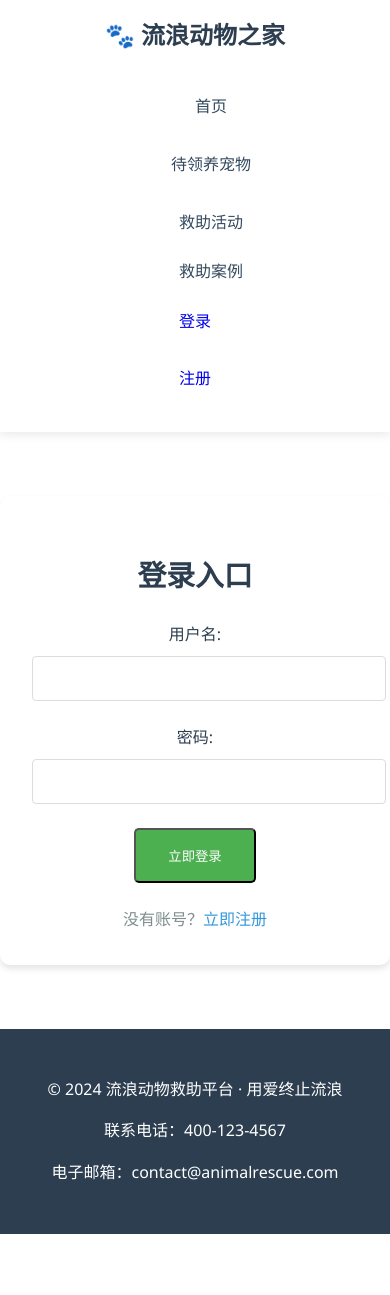
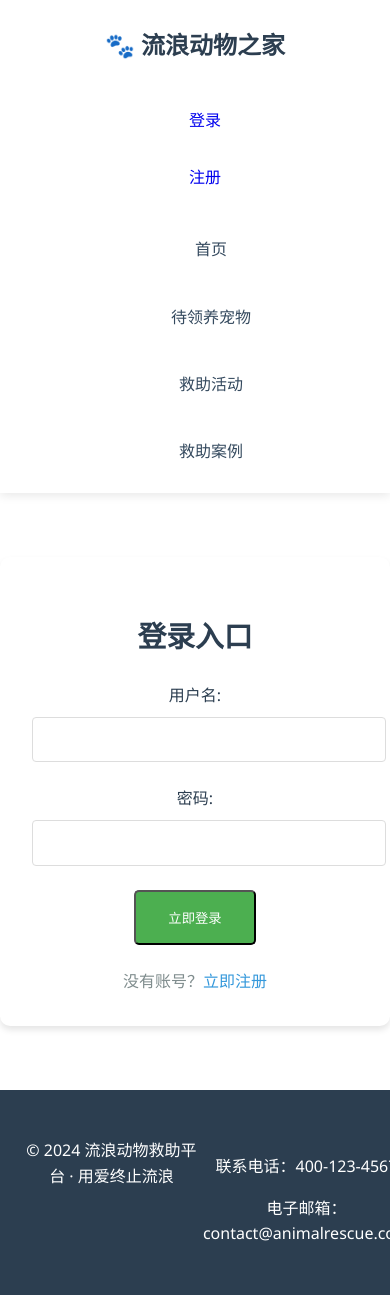
Before and after one commit to jmtl233/stray_animals, a Django app: page /users/login/ in a window 390 px wide; the page is wider, and only the part inside the window is pictured. Before the commit the page ends 1234 px from the top of that part, so only its background shows below. Run offline with Django 3.2, Linux system fonts and the light colour scheme.

Commit message:
顶部栏css2025年4月2日11:23:48

```diff
--- a/pets/views.py
+++ b/pets/views.py
@@ -17,7 +17,7 @@ class PetListView(ListView):
     paginate_by = 12
 
     def get_queryset(self):
-        queryset = super().get_queryset()
+        queryset = super().get_queryset().filter(status='available')
         breed_filter = self.request.GET.get('breed', '')
         if breed_filter:
             queryset = queryset.filter(breed=breed_filter)
--- a/static/css/style.css
+++ b/static/css/style.css
@@ -25,38 +25,49 @@ body {
 
 /* 导航栏 */
 .navbar {
-  background: #fff;
-  box-shadow: var(--shadow-sm);
-  padding: 1rem 0;
-  position: sticky;
-  top: 0;
-  z-index: 1000;
+  display: flex;
+  justify-content: space-between;
+  align-items: center;
+  padding: 0 20px;
+  background: #f8f9fa;
+  position: relative;
 }
 
-.navbar .container {
-  display: flex;
-  align-items: center;
-  gap: 2rem;
+/* logo新定位 */
+.logo {
+  order: 1;
+  margin-right: 0;
+  padding: 10px 0;
+  white-space: nowrap;
 }
 
-.logo {
-  margin-right: auto;
-  flex-shrink: 0;
-  white-space: nowrap;
-  font-size: 1.5rem;
-  display: inline-flex;
-  align-items: center;
-  gap: 0.5rem;
+/* 中间内容容器 */
+.container {
+  order: 2;
+  flex: 1;
+  max-width: 1200px;
+  margin: 0 auto;
+  display: flex;
+  justify-content: center;
 }
 
+/* 导航链接居中 */
 .nav-links {
   display: flex;
-  gap: 1.5rem;
+  gap: 2rem;
+  justify-content: center;
+  flex: 1;
+  max-width: 800px;
+}
+
+/* 登录容器新定位 */
+.nav-auth {
+  order: 3;
+  margin-left: auto;
+  display: flex;
+  gap: 1rem;
   align-items: center;
-  justify-content: space-between;
-  width: 100%;
-  max-width: 800px;
-  margin: 0 auto;
+  padding: 0 20px;
 }
 
 .nav-left {
@@ -66,12 +77,13 @@ body {
   justify-content: flex-start;
 }
 
+/* 修改导航链接统一高度 */
 .nav-link {
+  display: flex;
+  align-items: center;
+  height: 50px; /* 统一高度 */
+  padding: 0 1.2rem;
   position: relative;
-  padding: 0.5rem 1rem;
-  color: #2c3e50;
-  text-decoration: none;
-  transition: color 0.3s ease;
 }
 
 .nav-link::after {
@@ -206,27 +218,47 @@ body {
 }
 
 /* 响应式设计 */
-@media (max-width: 768px) {
-  .navbar .container {
-    flex-direction: column;
+@media (max-width: 1024px) {
+  .navbar {
+    flex-wrap: wrap;
+    padding: 10px 15px;
     gap: 1rem;
   }
 
+  .logo {
+    order: 1;
+    width: 100%;
+    text-align: center;
+  }
+
+  .container {
+    order: 3;
+    width: 100%;
+    margin: 10px 0;
+  }
+
+  .nav-auth {
+    order: 2;
+    width: 100%;
+    justify-content: center;
+    padding: 10px 0;
+  }
+}
+
+@media (max-width: 768px) {
   .nav-links {
     flex-direction: column;
-    width: 100%;
-    gap: 1rem;
-    padding: 1rem 0;
+    align-items: center;
   }
 
-  .nav-left {
-    flex-wrap: wrap;
-    justify-content: center;
+  .nav-auth {
+    flex-direction: column;
   }
 
-  .auth-form {
-    margin: 2rem auto;
-    padding: 1.5rem;
+  /* 修改导航链接统一高度 */
+  .nav-link {
+    height: auto;
+    padding: 0.8rem 1rem;
   }
 }
 
@@ -284,8 +316,13 @@ body {
 
 .navbar .container {
   display: flex;
-  justify-content: space-between;
+  justify-content: center;
   align-items: center;
+  width: 100%;
+  max-width: 1200px;
+  margin: 0 auto;
+  padding: 0 15px;
+  position: relative;
 }
 
 .logo {
@@ -296,8 +333,10 @@ body {
 
 .nav-links {
   display: flex;
-  align-items: center;
-  gap: 1.5rem;
+  gap: 2rem;
+  justify-content: center;
+  flex: 1;
+  max-width: 800px;
 }
 
 .nav-link {
@@ -718,12 +757,12 @@ blockquote {
   display: inline-block;
   padding: 0.3rem 0.8rem;
   border-radius: 20px;
-  font-size: 0.85rem;
+  font-size: 0.9rem;
 }
 
-.status-pending { background: #f1c40f; color: #2c3e50; }
-.status-approved { background: #2ecc71; color: white; }
-.status-rejected { background: #e74c3c; color: white; }
+.status-available { background: #2ecc71; color: white; }
+.status-adopted { background: #3498db; color: white; }
+.status-medical { background: #f1c40f; color: #2c3e50; }
 
 .admin-alert {
 background: #2ecc71;
@@ -741,22 +780,25 @@ to { transform: translateY(0); opacity: 1; }
 
 /* 下拉菜单样式 */
 .nav-item.dropdown {
-    position: relative;
+    display: flex;
+    align-items: center;
+    height: 100%;
 }
 
 .dropdown-menu {
     position: absolute;
     top: 100%;
-    left: 0;
+    left: 50%;
     min-width: 160px;
     background: white;
     box-shadow: 0 10px 15px -3px rgba(0, 0, 0, 0.1);
     opacity: 0;
     visibility: hidden;
-    transform: translateY(10px);
+    transform: translateX(-50%);
     transition: all 0.3s cubic-bezier(0.4, 0, 0.2, 1);
     z-index: 1000;
     display: block !important;
+    margin-top: -1px; /* 消除间隙 */
 }
 
 .dropdown:hover .dropdown-menu {
@@ -789,7 +831,8 @@ to { transform: translateY(0); opacity: 1; }
 /* 响应式调整 */
 @media (max-width: 1024px) {
     .nav-links {
-        gap: 1rem;
+        gap: 1.5rem;
+        flex-wrap: wrap;
     }
 
     .nav-left {
@@ -804,13 +847,29 @@ to { transform: translateY(0); opacity: 1; }
 @media (max-width: 768px) {
     .nav-links {
         flex-direction: column;
-        width: 100%;
         gap: 1rem;
-        padding: 1rem 0;
+        text-align: center;
     }
 
     .nav-left {
         flex-wrap: wrap;
         justify-content: center;
     }
+
+    .dropdown-menu {
+        left: 0;
+        transform: none;
+    }
 }
+
+/* nav-auth新定位 */
+.nav-auth {
+    display: flex;
+    gap: 15px;
+    align-items: center;
+    margin-left: auto;
+    padding-left: 20px;
+    position: relative;
+    z-index: 1;
+    background: inherit;
+}
--- a/templates/partials/header.html
+++ b/templates/partials/header.html
@@ -1,8 +1,8 @@
 <header class="header">
+    <nav class="navbar">
+        <h1 class="logo">🐾 流浪动物之家</h1>
 
-    <nav class="navbar">
         <div class="container">
-            <h1 class="logo">🐾 流浪动物之家</h1>
             <div class="nav-links">
                 <a href="{% url 'home' %}"
                    class="nav-link {% if request.resolver_match.url_name == 'home' %}active{% endif %}">
@@ -30,6 +30,10 @@
                         </a>
                     </div>
                 </div>
+            </div>
+        </div>
+
+        <div class="nav-auth">
             {% if user.is_authenticated %}
                 <span class="welcome-msg">
                     欢迎：{{ user.username }}
@@ -41,6 +45,5 @@
                 <a href="{% url 'users:register' %}" class="btn">注册</a>
             {% endif %}
         </div>
-        </div>
     </nav>
 </header>
--- a/templates/pets/list.html
+++ b/templates/pets/list.html
@@ -35,6 +35,10 @@
                     <h3>{{ pet.name }}</h3>
                     <p>品种：{{ pet.breed }}</p>
                     <p>年龄：{{ pet.age }}岁</p>
+                    <p>收容日期：{{ pet.arrival_date|date:"Y-m-d" }}</p>
+                    <span class="status-badge status-{{ pet.status }}">
+                        {{ pet.get_status_display }}
+                    </span>
                 </div>
             </div>
         </a>
```
Also changed, not shown: static/css/pet-detail.css (+30 -0 lines), templates/pets/detail.html (+11 -5 lines), media/pets/1_MFIF5My.jpg (added). Lines whose indentation alone changed are shown as unchanged.
